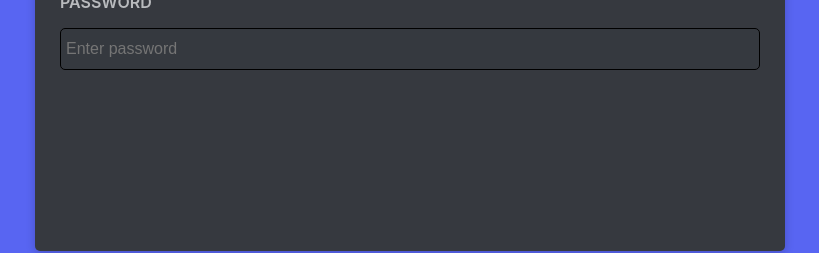
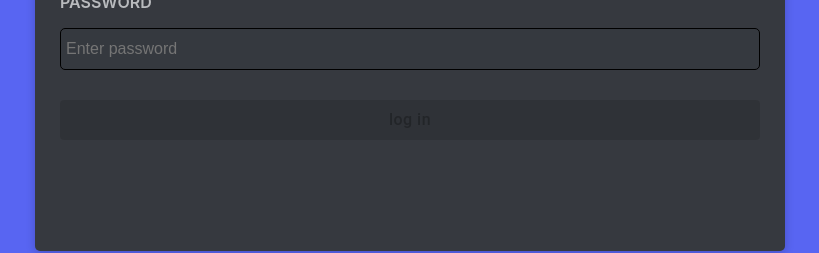
Before and after one commit to troymnelson/discord_clone, a React (Create React App) app in the folder discord_frontend/: page /login in a window 1280 px wide. Shown: the part 374-627 px from the top of the page, without its empty margins (230-1049 px from the left). Built offline with nearby package versions, Linux system fonts and the light colour scheme.

Commit message:
added login button

```diff
--- a/discord_frontend/src/authPages/LoginPage/LoginPage.js
+++ b/discord_frontend/src/authPages/LoginPage/LoginPage.js
@@ -1,11 +1,17 @@
 import React, { useState } from 'react';
 import AuthBox from '../../shared/components/AuthBox';
+import LoginPageFooter from './LoginPageFooter';
 import LoginPageHeader from './LoginPageHeader';
 import LoginPageInputs from './LoginPageInputs';
 
 const LoginPage = () => {
     const [mail, setMail] = useState('');
     const [password, setPassword] = useState('');
+    const [isFormValid, setIsFormValid] = useState(false);
+
+    const handleLogin = () => {
+        console.log('login in');
+    }
 
     return (
         <AuthBox>
@@ -16,6 +22,7 @@
                 password={password}
                 setPassword={setPassword}
             />
+            <LoginPageFooter isFormValid={isFormValid} handleLogin={handleLogin} />
         </AuthBox>
     )
 };
--- /dev/null
+++ b/discord_frontend/src/authPages/LoginPage/LoginPageFooter.js
@@ -0,0 +1,18 @@
+import React from 'react';
+import CustomPrimaryButton from '../../shared/components/CustomPrimaryButton';
+import LoginPage from './LoginPage';
+
+const LoginPageFooter = ({ handleLogin, isFormValid }) => {
+    return (
+        <div>
+            <CustomPrimaryButton
+                label='log in'
+                additionalStyles={{ marginTop: '30px' }}
+                disabled={!isFormValid}
+                onClick={handleLogin}
+            />
+        </div>
+    )
+};
+
+export default LoginPageFooter;
--- /dev/null
+++ b/discord_frontend/src/shared/components/CustomPrimaryButton.js
@@ -0,0 +1,26 @@
+import React from 'react';
+import Button from '@mui/material/Button';
+
+const CustomPrimaryButton = ({ label, additionalStyles, disabled, onClick, }) => {
+    return (
+        <Button
+            variant='contained'
+            sx={{
+                bgcolor: '#5865F2',
+                color: 'white',
+                textTransform: 'none',
+                fontSize: '16px',
+                fontWeight: 500,
+                width: '100%',
+                height: '40px',
+            }}
+                style={additionalStyles ? additionalStyles : {}}
+                disabled={disabled}
+                onClick={onClick}
+        >
+            {label}
+        </Button>
+    )
+};
+
+export default CustomPrimaryButton;
```
